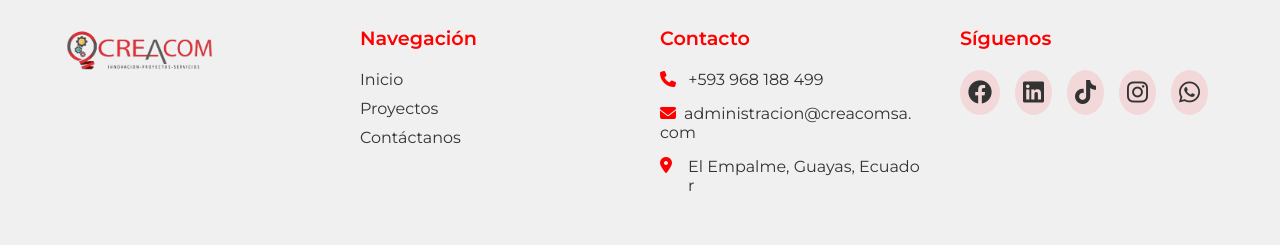
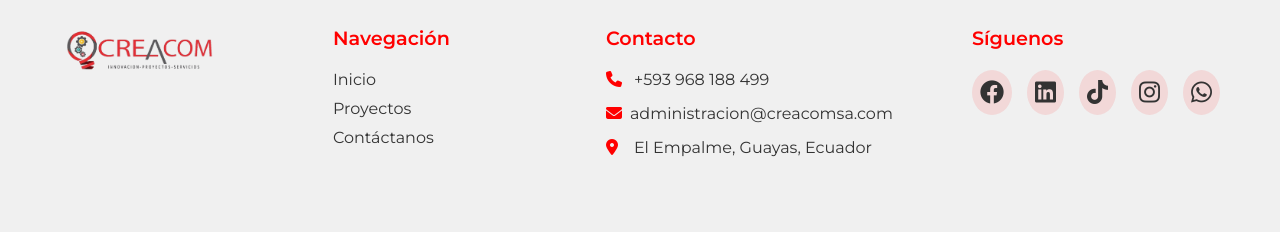
Before and after one commit to JeanLoor1703/creacom, a plain HTML site: page index.html in a window 1280 px wide. Shown: the part 2031-2276 px from the top of the page. Drawn offline with Linux system fonts and the light colour scheme.

Commit message:
footer commit

```diff
--- a/styles/creacom.css
+++ b/styles/creacom.css
@@ -279,7 +279,7 @@ footer {
 
 .footer-content {
     display: grid;
-    grid-template-columns: 1fr 1fr 1fr 1fr;
+    grid-template-columns: 1fr 1fr 1.4fr 1fr; /* Ajuste del ancho de las columnas */
     gap: 40px;
     margin-bottom: 30px;
 }
@@ -313,10 +313,15 @@ footer {
 }
 
 .contact-item {
+    display: flex;
+    align-items: center; /* Alineación vertical del icono y texto */
+    gap: 8px; /* Espacio entre el icono y el texto */
     margin-bottom: 15px;
+    word-break: normal; /* Evitar división incorrecta del texto */
 }
 
 .contact-item a {
+    white-space: nowrap; /* Evitar división en múltiples líneas */
     color: var(--text-color);
     text-decoration: none;
     transition: color 0.3s ease;
@@ -327,6 +332,7 @@ footer {
     color: var(--primary-color);
 }
 
+/* Redes Sociales */
 .social-links {
     display: flex;
     gap: 15px;
@@ -496,31 +502,9 @@ footer {
     }
 }
 
-/* ...tu CSS original arriba... */
-
 /* Footer NAV & CONTACT Hover efecto rojo */
 .footer-nav a:hover,
-.contact-item a:hover,
-.footer-contact .ubicacion:hover,
-.footer-contact .ubicacion:hover i {
+.contact-item a:hover {
     color: var(--primary-color) !important;
-    transition: color 0.3s;
+    transition: color 0.3s ease;
 }
-.footer-contact .contact-item {
-    display: flex;
-    align-items: center;
-    gap: 8px; /* Espacio entre icono y texto */
-    margin-bottom: 15px;
-    word-break: break-all; /* Para que el mail se parta bonito si es necesario */
-}
-
-.footer-contact .contact-item a,
-.footer-contact .contact-item span {
-    font-size: 1rem;
-    color: var(--text-color);
-    text-decoration: none;
-    /* Puedes agregar más estilos si quieres */
-}
-.footer-contact .contact-item {
-    align-items: flex-start;
-}
--- a/styles/proyecto.css
+++ b/styles/proyecto.css
@@ -297,7 +297,7 @@ footer {
 
 .footer-content {
     display: grid;
-    grid-template-columns: repeat(4, 1fr);
+    grid-template-columns: 0.8fr 1fr 1.2fr 1fr; /* Ajustado para dar más espacio a la columna de contacto */
     gap: 40px;
     margin-bottom: 30px;
 }
@@ -373,6 +373,44 @@ footer {
     transform: translateY(-3px);
 }
 
+/* Estilos específicos para escritorio - Corrige el alineamiento del correo */
+@media (min-width: 769px) {
+    .footer-contact .contact-item {
+        display: flex;
+        align-items: center;
+        gap: 8px;
+        margin-bottom: 15px;
+        white-space: nowrap; /* Evita que el correo se parta */
+        overflow: visible; /* Permite que el texto se muestre completo */
+    }
+
+    .footer-contact .contact-item a,
+    .footer-contact .contact-item span {
+        font-size: 1rem;
+        color: var(--text-color);
+        text-decoration: none;
+        display: inline-block;
+    }
+}
+
+/* Mantiene la configuración original para móvil */
+@media (max-width: 768px) {
+    .footer-contact .contact-item {
+        display: flex;
+        align-items: center;
+        gap: 8px;
+        margin-bottom: 15px;
+        word-break: break-all;
+    }
+
+    .footer-contact .contact-item a,
+    .footer-contact .contact-item span {
+        font-size: 1rem;
+        color: var(--text-color);
+        text-decoration: none;
+    }
+}
+
 /* ==== RESPONSIVE DESIGN ==== */
 @media (max-width: 1199px) and (min-width: 768px) {
     .projects-grid {
@@ -438,7 +476,4 @@ footer {
     .projects-grid {
         grid-template-columns: repeat(3, 1fr);
     }
-    .footer-content {
-        grid-template-columns: repeat(4, 1fr);
-    }
 }
```
Also changed, not shown: proyecto.html (+1 -1 lines).
